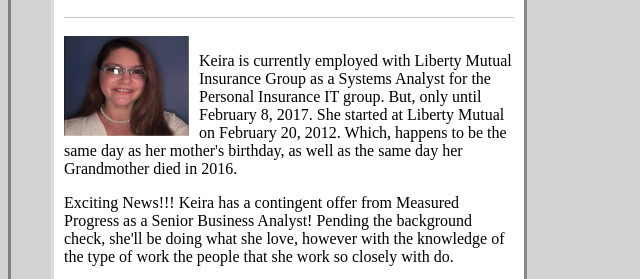
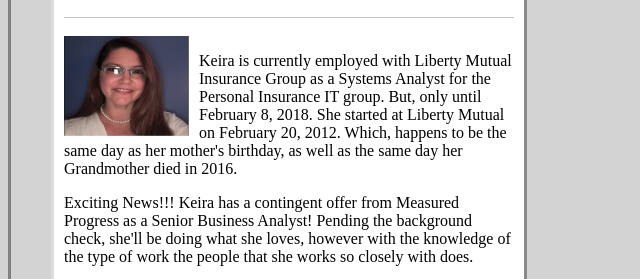
Before and after one commit to keiranevers/keiranevers.github.io, a plain HTML site: page index.html in a window 1280 px wide. Shown: the part 197-476 px from the top of the page, 0-640 px from the left. Drawn offline with Linux system fonts and the light colour scheme.

Commit message:
Update index.html

```diff
--- a/index.html
+++ b/index.html
@@ -18,9 +18,9 @@
             <section class="block">
             <br>
             <img src="images/keiraneversimage.jpg" width=125 height=100>
-            <p>Keira is currently employed with Liberty Mutual Insurance Group as a Systems Analyst for the Personal Insurance IT group.  But, only until February 8, 2017. She started at Liberty Mutual on February 20, 2012.  Which, happens to be the same day as her mother's birthday, as well as the same day her Grandmother died in 2016.</p>
+            <p>Keira is currently employed with Liberty Mutual Insurance Group as a Systems Analyst for the Personal Insurance IT group.  But, only until February 8, 2018. She started at Liberty Mutual on February 20, 2012.  Which, happens to be the same day as her mother's birthday, as well as the same day her Grandmother died in 2016.</p>
 
-            <p>Exciting News!!! Keira has a contingent offer from Measured Progress as a Senior Business Analyst!  Pending the background check, she'll be doing what she love, however with the knowledge of the type of work the people that she work so closely with do.</p>
+            <p>Exciting News!!! Keira has a contingent offer from Measured Progress as a Senior Business Analyst!  Pending the background check, she'll be doing what she loves, however with the knowledge of the type of work the people that she works so closely with does.</p>
 
             <p>Keira is married to her husband David and lives in East Wakefield, New Hampshire where they share their home with three rescue cats and a rescue Great Pyrenees, Ruby.</p>
         </div>
```
